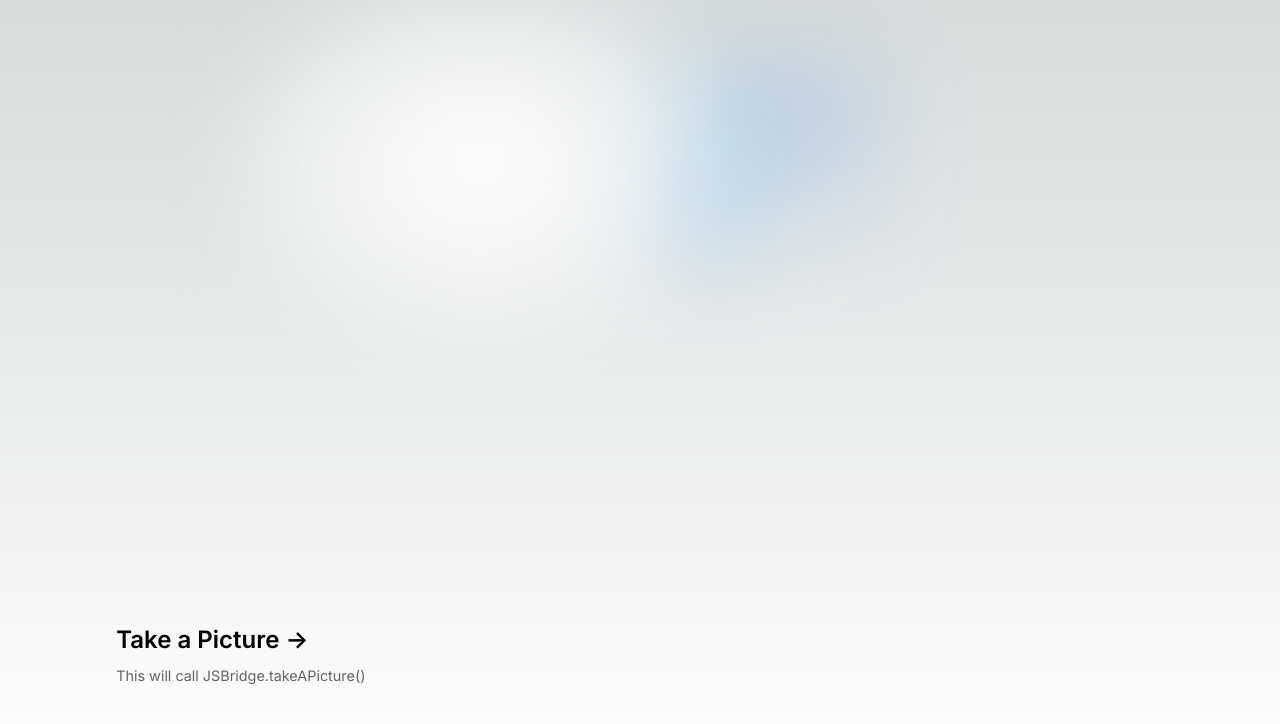
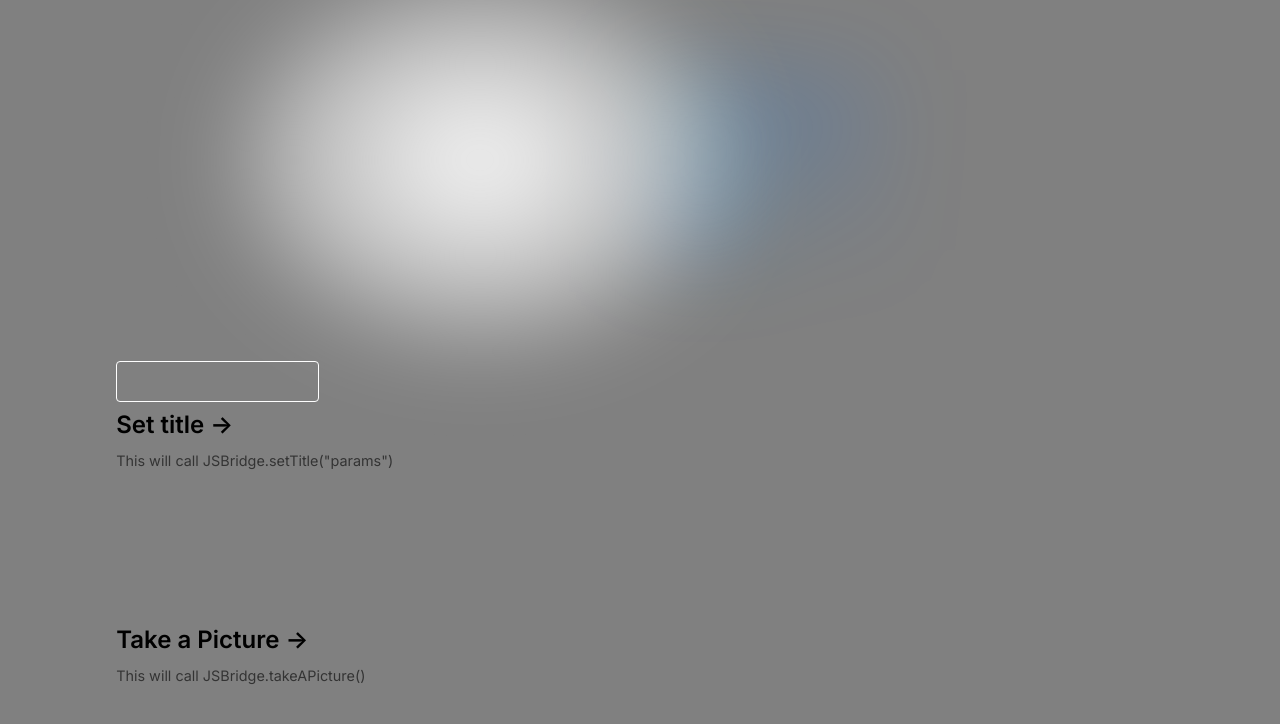
Before and after one commit to nabilfm/bersama-poc-jsbridge, a Next.js app: page / in a window 1280 px wide. Shown: the top 724 px of the page. Built offline with nearby package versions, Linux system fonts and the light colour scheme.

Commit message:
add setTitle

```diff
--- a/src/app/globals.css
+++ b/src/app/globals.css
@@ -87,12 +87,7 @@ body {
 
 body {
   color: rgb(var(--foreground-rgb));
-  background: linear-gradient(
-      to bottom,
-      transparent,
-      rgb(var(--background-end-rgb))
-    )
-    rgb(var(--background-start-rgb));
+  background: grey;
 }
 
 a {
--- a/src/app/page.js
+++ b/src/app/page.js
@@ -9,6 +9,7 @@ const inter = Inter({ subsets: ['latin'] })
 export default function Home() {
   const [image, setImage] = useState("/next.svg")
   const [message, setMessage] = useState("")
+  const [title, setTitle] = useState("")
   useEffect(() => {
     window.onReceiveImage = (imageFromNative = "") => {
       setImage(imageFromNative)
@@ -21,7 +22,22 @@ export default function Home() {
       SuperBridge.takeAPicture()
     } catch(error) {
       try {
-        window.webkit.messageHandlers.openCamera.postMessage(tempConfig)
+        window.webkit.messageHandlers.openCamera.postMessage({})
+      } catch(err) {
+        setMessage("no handler")
+        setTimeout(() => {
+          setMessage("")
+        }, 1000)
+      }
+    }
+  }
+
+  const callJSBridgeSetTitle = (title) => {
+    try {
+      SuperBridge.setTitle(title)
+    } catch(error) {
+      try {
+        window.webkit.messageHandlers.setTitle.postMessage({ title })
       } catch(err) {
         setMessage("no handler")
         setTimeout(() => {
@@ -48,6 +64,24 @@ export default function Home() {
       </div>
 
       <div className={styles.grid}>
+      <a
+          className={styles.card}
+          target="_blank"
+          rel="noopener noreferrer"
+        >
+          <input className={styles.input} value={title} onChange={(e) => setTitle(e.target.value)} onBlur={() => {
+            console.warn(title)
+            callJSBridgeSetTitle(title)
+            }} />
+          <h2 className={inter.className} onClick={() => callJSBridgeSetTitle(title)}>
+            Set title  <span>-&gt;</span>
+          </h2>
+          <p className={inter.className}>
+            This will call JSBridge.setTitle("params")
+          </p>
+        </a>
+      </div>
+      <div className={styles.grid}>
         <a
           className={styles.card}
           target="_blank"
--- a/src/app/page.module.css
+++ b/src/app/page.module.css
@@ -5,6 +5,15 @@
   align-items: center;
   padding: 6rem;
   min-height: 100vh;
+}
+.input {
+  background: transparent;
+  color: white;
+  padding: 12px;
+  border: 1px solid white;
+  border-radius: 4px;
+  margin-bottom: 8px;
+  outline: transparent !important;
 }
 
 .description {
```
